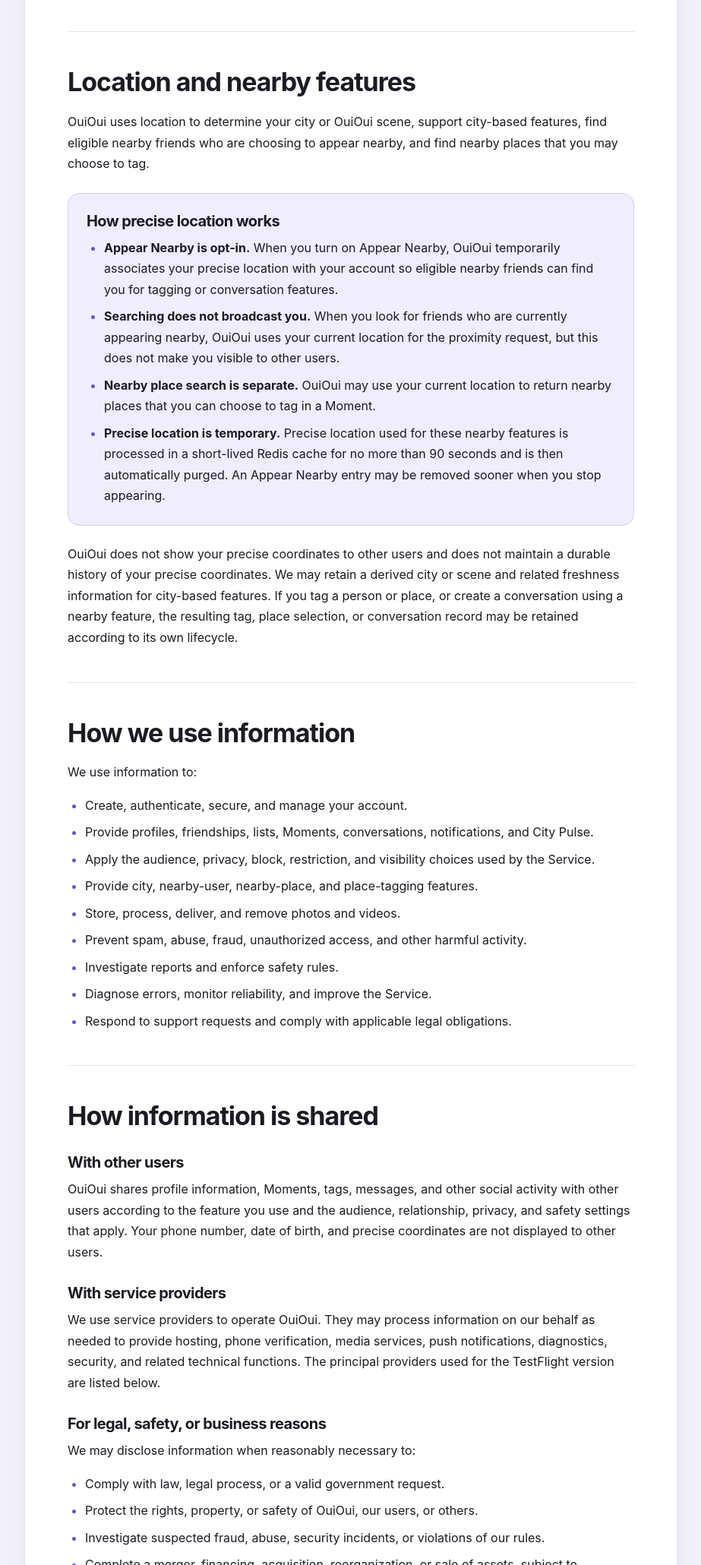
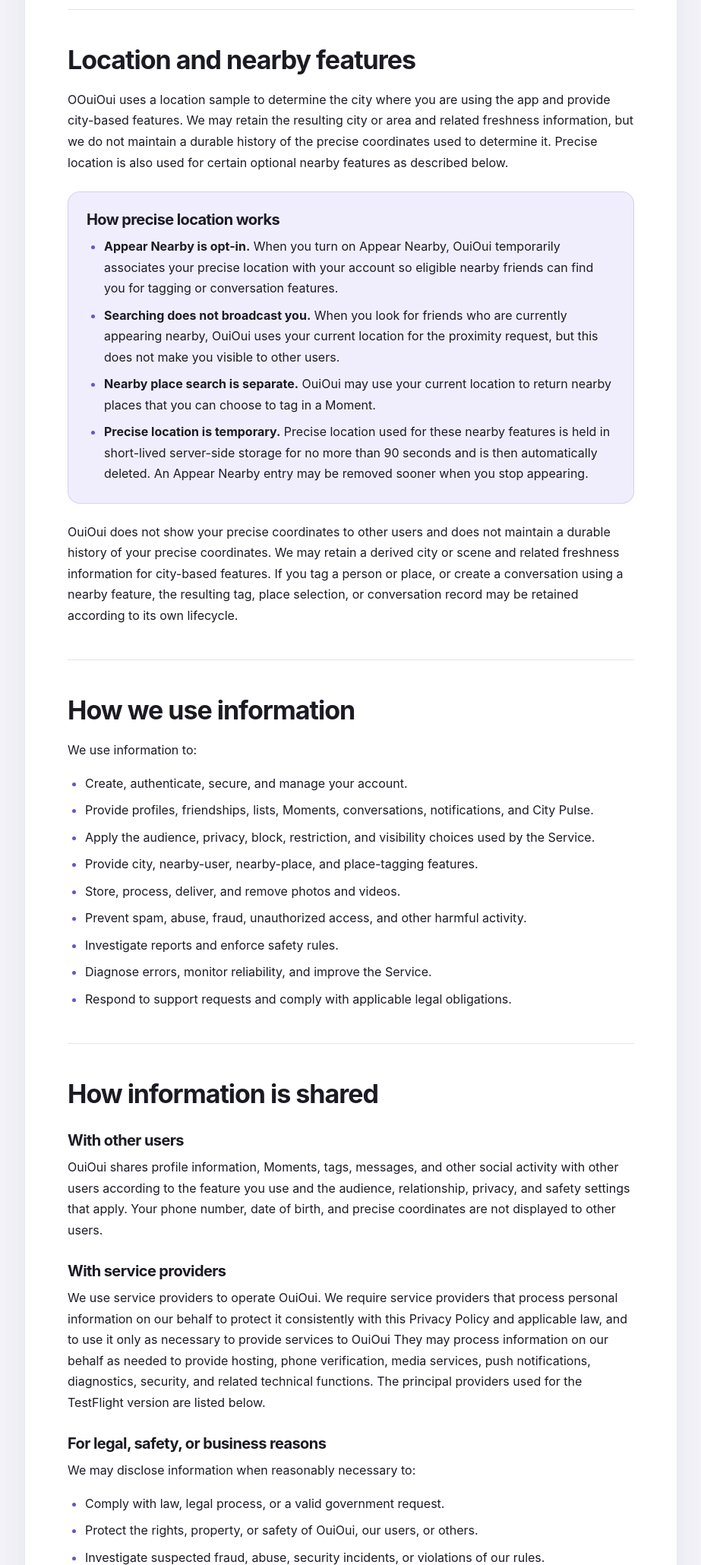
Before and after one commit to OuiOui-Org/LP, a plain HTML site: page privacy/index.html in a window 1280 px wide. Shown: the part 2065-4125 px from the top of the page at 76% size, without its empty margins (178-1101 px from the left). Drawn offline with Linux system fonts and the light colour scheme.

Commit message:
Revise privacy policy text for improved clarity
Updated privacy policy language for clarity and consistency.

```diff
--- a/privacy/index.html
+++ b/privacy/index.html
@@ -399,7 +399,7 @@
             describes the categories of personal information we collect, the purposes for which we
             use it, the circumstances in which we disclose it, how long we retain it, and the choices
             available to you. We do not sell your personal information or use it for third-party
-            advertising in the current TestFlight version.
+            advertising.
           </p>
         </section>
 
@@ -446,9 +446,10 @@
         <section id="location" aria-labelledby="location-heading">
           <h2 id="location-heading">Location and nearby features</h2>
           <p>
-            OuiOui uses location to determine your city or OuiOui scene, support city-based features,
-            find eligible nearby friends who are choosing to appear nearby, and find nearby places
-            that you may choose to tag.
+            OOuiOui uses a location sample to determine the city where you are using the app and
+            provide city-based features. We may retain the resulting city or area and related freshness
+            information, but we do not maintain a durable history of the precise coordinates used to
+            determine it. Precise location is also used for certain optional nearby features as described below.
           </p>
 
           <div class="callout">
@@ -469,10 +470,9 @@
                 to return nearby places that you can choose to tag in a Moment.
               </li>
               <li>
-                <strong>Precise location is temporary.</strong> Precise location used for these nearby
-                features is processed in a short-lived Redis cache for no more than 90 seconds and is
-                then automatically purged. An Appear Nearby entry may be removed sooner when you stop
-                appearing.
+                <strong>Precise location is temporary.</strong> Precise location used for these nearby features
+                is held in short-lived server-side storage for no more than 90 seconds and is then automatically
+                deleted. An Appear Nearby entry may be removed sooner when you stop appearing.
               </li>
             </ul>
           </div>
@@ -515,10 +515,13 @@
 
           <h3>With service providers</h3>
           <p>
-            We use service providers to operate OuiOui. They may process information on our behalf as
-            needed to provide hosting, phone verification, media services, push notifications,
-            diagnostics, security, and related technical functions. The principal providers used for
-            the TestFlight version are listed below.
+            We use service providers to operate OuiOui. We require service providers that process
+            personal information on our behalf to protect it consistently with this Privacy Policy
+            and applicable law, and to use it only as necessary to provide services to OuiOui
+
+            They may process information on our behalf as needed to provide hosting, phone verification,
+            media services, push notifications, diagnostics, security, and related technical functions.
+            The principal providers used for the TestFlight version are listed below.
           </p>
 
           <h3>For legal, safety, or business reasons</h3>
```
